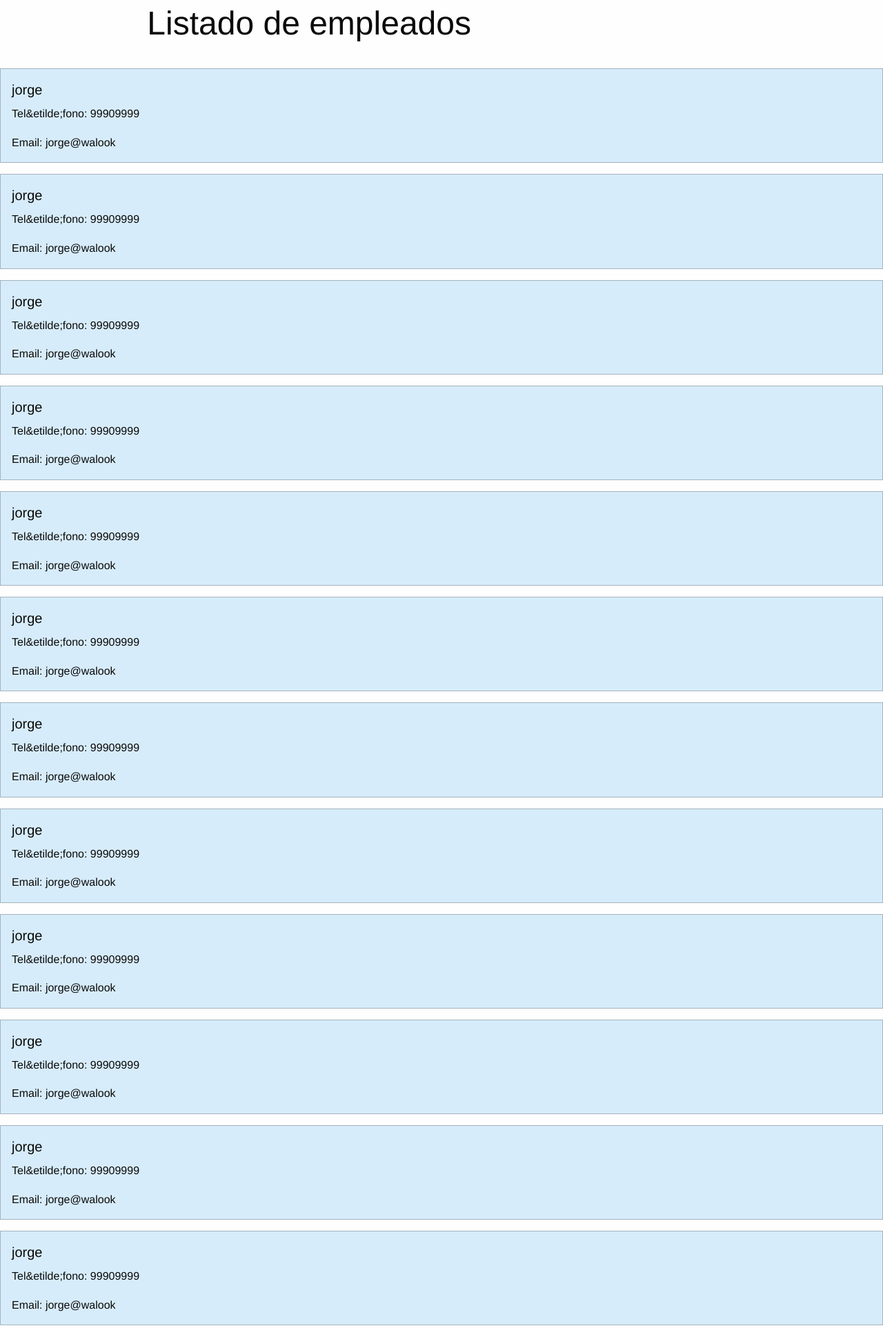
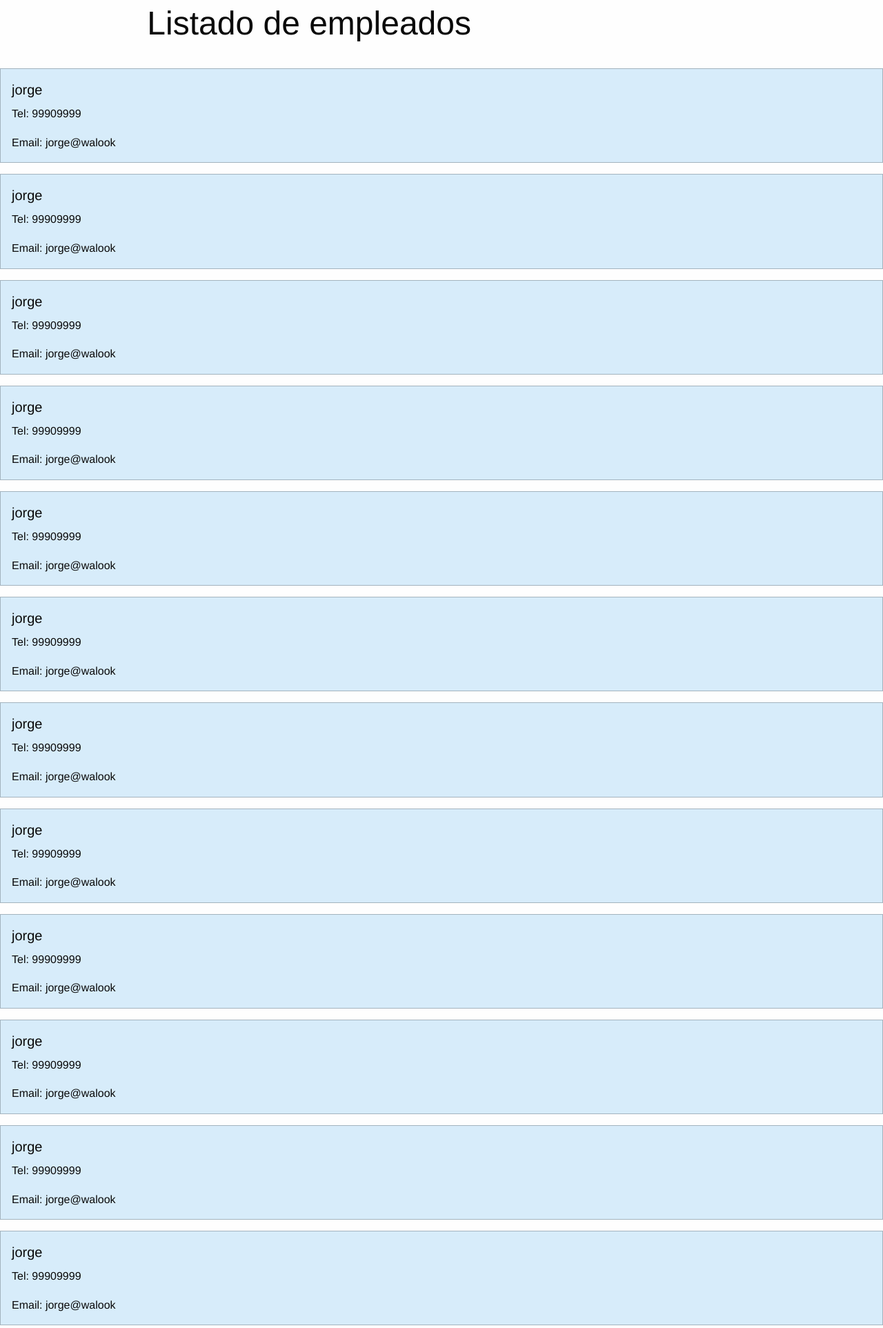
Before and after one commit to JulianGaBu/GarCRUD, a Django app: page /empleados_sitio/ in a window 1280 px wide. Shown: the top 1925 px of the page at 69% size. Run offline with Django 3.2, Linux system fonts and the light colour scheme; data comes from the database, SQL or seed files in the repository; some libraries are stand-ins or nearby versions.

Commit message:
BASED GARCO bug fixes

```diff
--- a/templates/crud_employee_in_site_list.html
+++ b/templates/crud_employee_in_site_list.html
@@ -10,7 +10,7 @@
   <div class="row">
     <div class="callout primary small-12 columns">
       <h5>{{ empleado.nombre }} {{ empleado.apellido }}</h5>
-      <p>Tel&etilde;fono: {{ empleado.telefono }}</p>
+      <p>Tel: {{ empleado.telefono }}</p>
       <p>Email: {{ empleado.correo }}</p>
     </div>
   </div>
```
